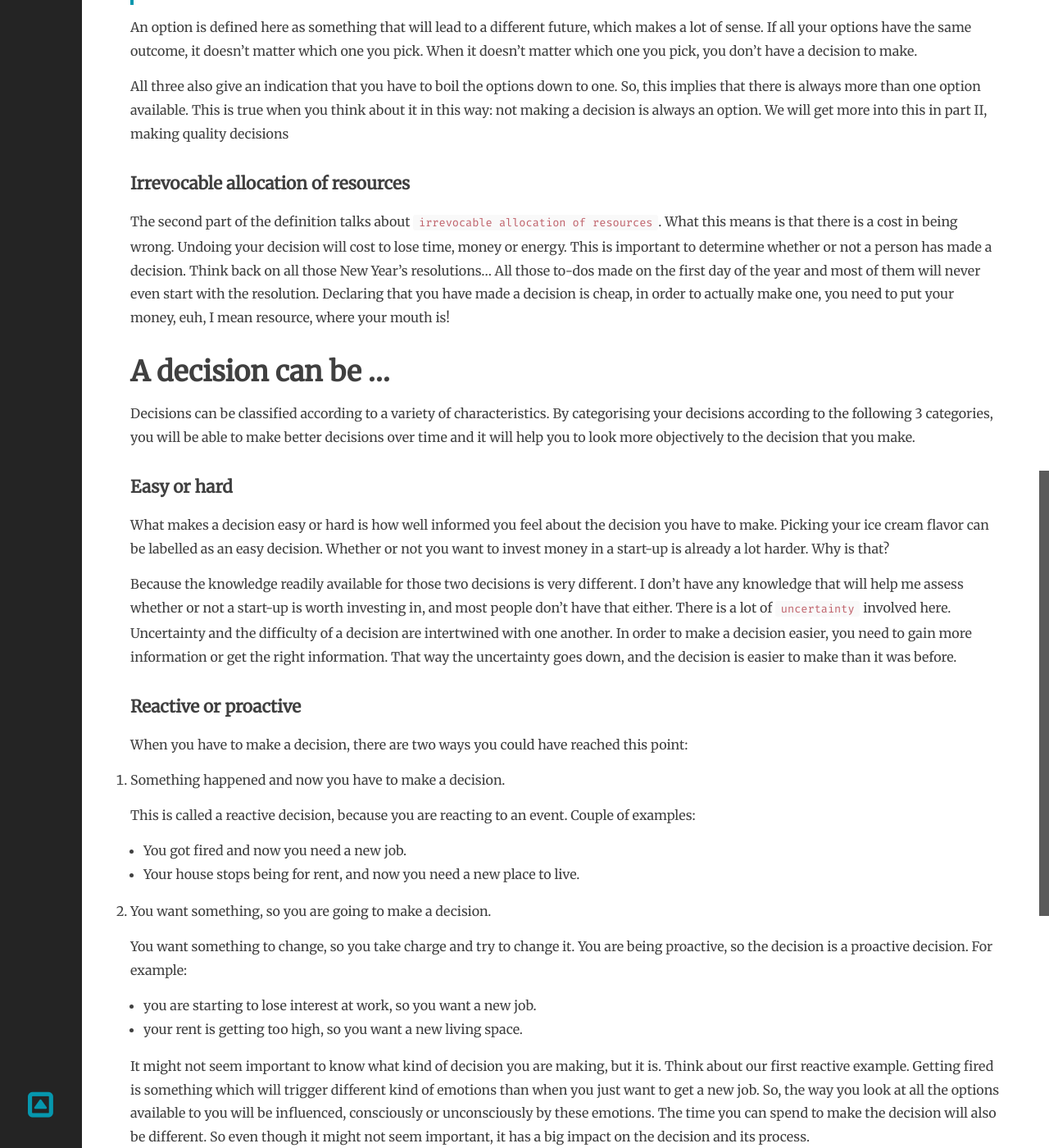
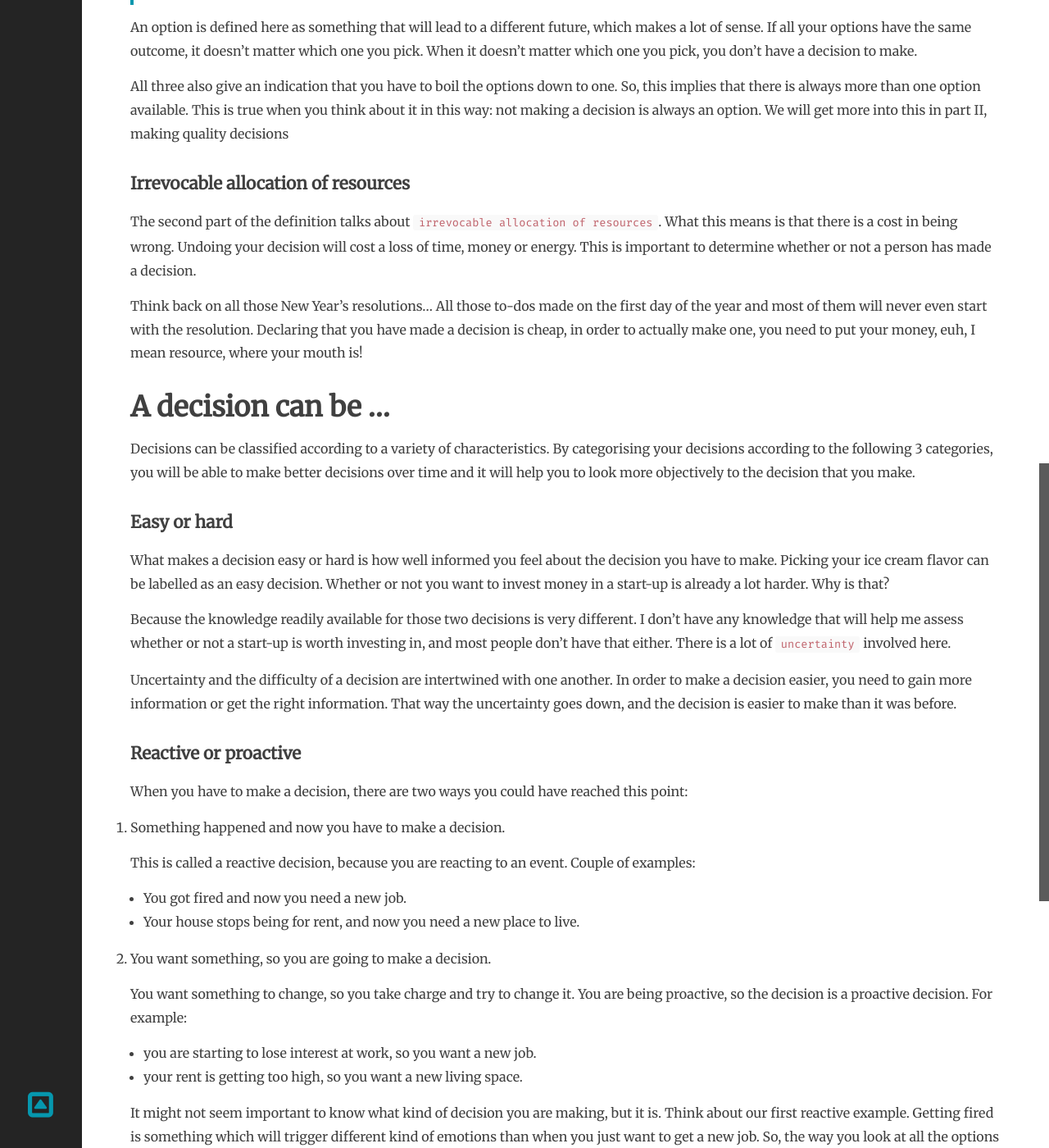
Before and after one commit to selketjah/selketjah.github.io, a Jekyll site: the page built from _posts/2019-10-17-what-is-a-decision.md, in a window 1280 px wide and 1400 px high, scrolled down 1479 px. Shown: the whole window at 82% size. Built offline with Jekyll 4.4.1, drawn with Linux system fonts in a browser that asks for light colours; comment, search, counter and statistics services are not loaded; some of the changed text lies outside the part shown.

Commit message:
fix some spelling and end of line issues

```diff
--- a/_posts/2019-10-17-what-is-a-decision.md
+++ b/_posts/2019-10-17-what-is-a-decision.md
@@ -54,8 +54,9 @@ So, this implies that there is always more than one option available. This is tr
 
 ### Irrevocable allocation of resources
 
-The second part of the definition talks about `irrevocable allocation of resources`. What this means is that there is a cost in being wrong. Undoing your decision will cost to lose time, money or energy.
-This is important to determine whether or not a person has made a decision. Think back on all those New Year's resolutions... All those to-dos made on the first day of the year and most of them will never even start with the resolution. Declaring that you have made a decision is cheap, in order to actually make one, you need to put your money, euh, I mean resource, where your mouth is!
+The second part of the definition talks about `irrevocable allocation of resources`. What this means is that there is a cost in being wrong. Undoing your decision will cost a loss of time, money or energy. This is important to determine whether or not a person has made a decision.
+
+Think back on all those New Year's resolutions... All those to-dos made on the first day of the year and most of them will never even start with the resolution. Declaring that you have made a decision is cheap, in order to actually make one, you need to put your money, euh, I mean resource, where your mouth is!
 
 
 ## A decision can be ...
@@ -67,7 +68,9 @@ Decisions can be classified according to a variety of characteristics. By catego
 What makes a decision easy or hard is how well informed you feel about the decision you have to make.
 Picking your ice cream flavor can be labelled as an easy decision. Whether or not you want to invest money in a start-up is already a lot harder. Why is that?
 
-Because the knowledge readily available for those two decisions is very different. I don't have any knowledge that will help me assess whether or not a start-up is worth investing in, and most people don't have that either. There is a lot of `uncertainty` involved here. Uncertainty and the difficulty of a decision are intertwined with one another. In order to make a decision easier, you need to gain more information or get the right information. That way the uncertainty goes down, and the decision is easier to make than it was before.
+Because the knowledge readily available for those two decisions is very different. I don't have any knowledge that will help me assess whether or not a start-up is worth investing in, and most people don't have that either. There is a lot of `uncertainty` involved here.
+
+Uncertainty and the difficulty of a decision are intertwined with one another. In order to make a decision easier, you need to gain more information or get the right information. That way the uncertainty goes down, and the decision is easier to make than it was before.
 
 ### Reactive or proactive
 
```
Also changed, not shown: other parts of _posts/2019-10-17-what-is-a-decision.md (+1 -1 lines).
